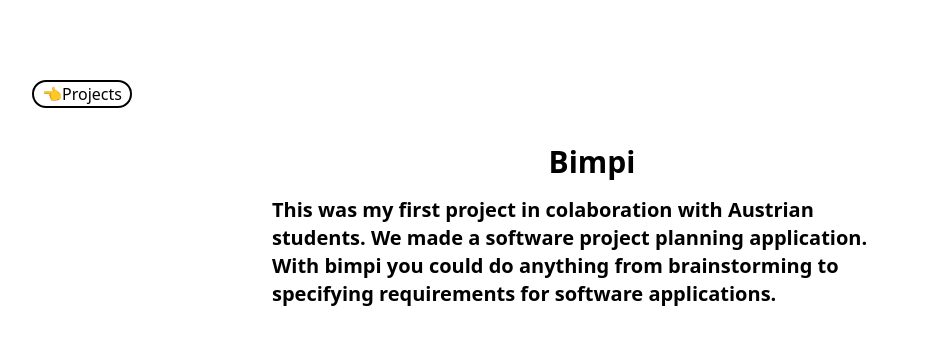
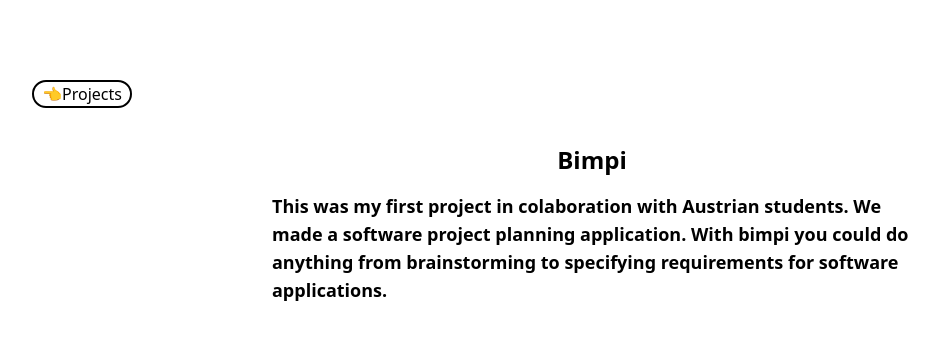
Before and after one commit to TeunSpithoven/TeunSpithoven, a Next.js app: page /projects/bimpi in a window 1280 px wide. Shown: the top 344 px of the page, without its empty margins (48-987 px from the left). Built offline with nearby package versions, Linux system fonts and the light colour scheme.

Commit message:
Update page.tsx

```diff
--- a/app/projects/[id]/page.tsx
+++ b/app/projects/[id]/page.tsx
@@ -18,8 +18,8 @@
     <div className="flex h-screen w-screen px-4 md:px-20 lg:px-40 pt-10 md:pt-0">
       <NavButton text="👈Projects" href="/projects" />
       <div className="flex w-full flex-col gap-4 items-center justify-start pt-4 md:px-20 lg:px-30 xl:px-40 md:pt-0 md:mt-36 h-fit font-bold text-6xl">
-        <h3 className="font-semibold font-sans text-3xl">{title}</h3>
-        <p className="text-xl">{description}</p>
+        <h3 className="font-semibold font-sans text-2xl">{title}</h3>
+        <p className="text-lg">{description}</p>
         {images && (
           <div className="flex gap-4 flex-row items-start flex-wrap w-screen px-10 pb-10 justify-center">
             {images.map((image) => (
```
